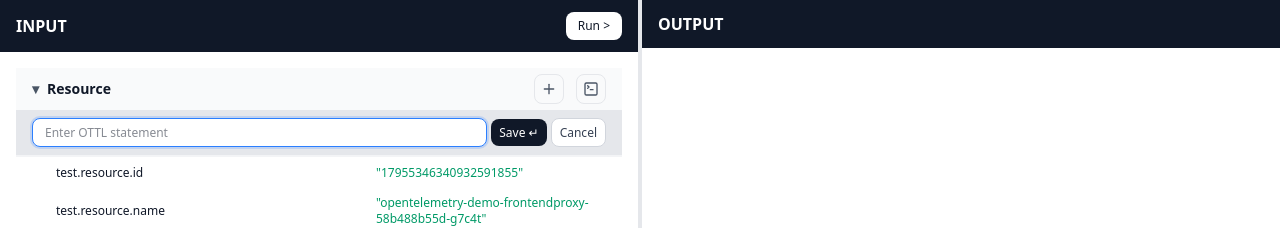
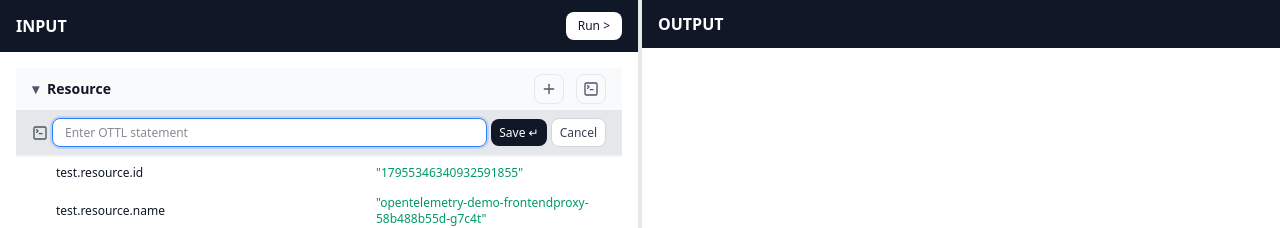
Before and after one commit to zharskaya/OTEL-Project, a Next.js app in the folder otel-transformation/: page / in a window 1280 px wide. Both pictures are taken after a click on the button 591 px from the left and 89 px from the top of the page. Shown: the top 228 px of the page. Built offline with nearby package versions, Linux system fonts and the light colour scheme.

Commit message:
feat: add terminal icon to raw OTTL form
- Add SquareTerminal icon before text field in raw OTTL form
- Matches the visual style of other OTTL elements in the UI
- Icon positioned with consistent spacing and size

```diff
--- a/otel-transformation/src/components/transformations/raw-ottl-form.tsx
+++ b/otel-transformation/src/components/transformations/raw-ottl-form.tsx
@@ -1,6 +1,7 @@
 'use client';
 
 import React, { useState, useRef, useEffect } from 'react';
+import { SquareTerminal } from 'lucide-react';
 import { useTransformationActions } from '@/lib/state/hooks';
 import { TransformationType, TransformationStatus } from '@/types/transformation-types';
 
@@ -70,6 +71,7 @@ export function RawOTTLForm({ sectionId, onCancel, onSave }: RawOTTLFormProps) {
       className="flex items-center gap-1 border-b border-gray-100 bg-gray-200 px-4 py-2"
       onClick={handleClickOutside}
     >
+      <SquareTerminal className="h-4 w-4 text-gray-600 flex-shrink-0" />
       <input
         ref={inputRef}
         type="text"
```
